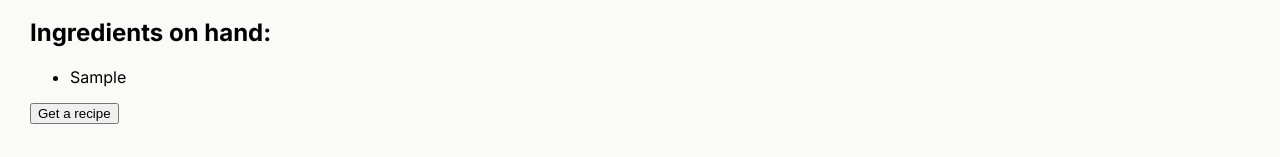
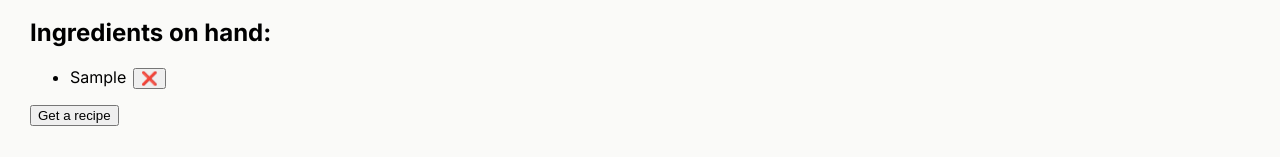
Before and after one commit to Inouye165/scrimba-chef-app, a React (Vite) app in the folder co39c4b23946ed2bb80606558/: page / in a window 1280 px wide. Both pictures are taken after typing "Sample" into the empty fields and a click on the button "Add ingredient". Shown: the part 150-307 px from the top of the page. Built offline with nearby package versions, Linux system fonts and the light colour scheme.

Commit message:
feat: added delete option to an ingredient

```diff
--- a/co39c4b23946ed2bb80606558/Main.jsx
+++ b/co39c4b23946ed2bb80606558/Main.jsx
@@ -66,7 +66,22 @@ async function getRecipe() {
             {ingredients.length > 0 && (
                 <section>
                     <h2>Ingredients on hand:</h2>
-                    <ul>{ingredients.map(item => <li key={item}>{item}</li>)}</ul>
+<ul>
+  {ingredients.map((item, index) => (
+    <li key={item}>
+      {item}
+      <button
+        onClick={() =>
+          setIngredients(prev => prev.filter((_, i) => i !== index))
+        }
+        aria-label={`Remove ${item}`}
+        style={{ marginLeft: "0.5em" }}
+      >
+        ❌
+      </button>
+    </li>
+  ))}
+</ul>
                     <button onClick={getRecipe}>Get a recipe</button>
                 </section>
             )}
```
